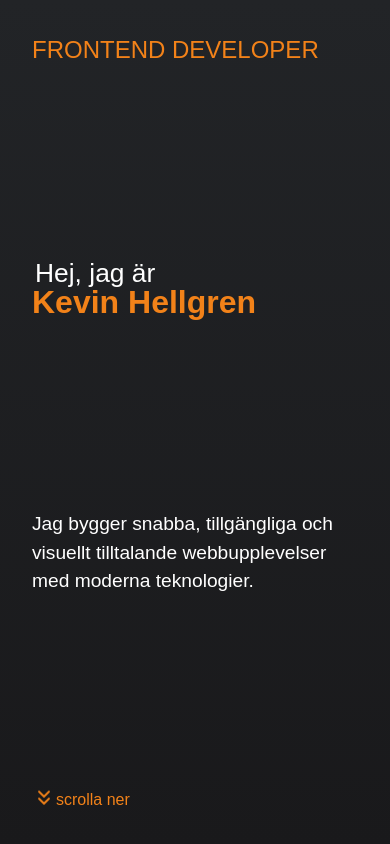
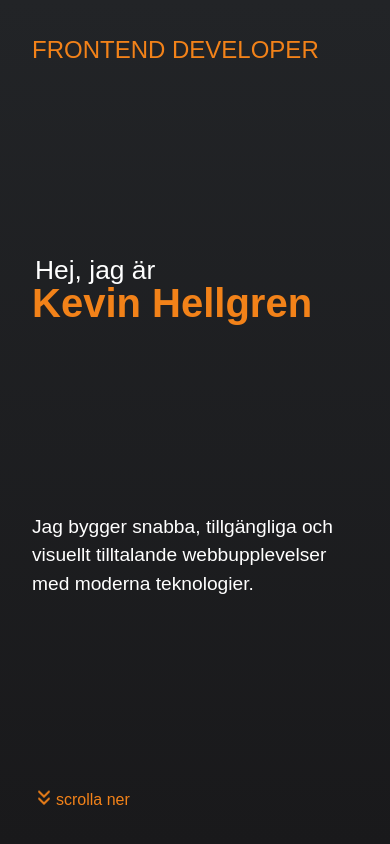
Before and after one commit to Kind606/portfolio-kevin, a Next.js app: page / in a window 390 px wide. Shown: the top 844 px of the page. Built offline with nearby package versions, Linux system fonts and the light colour scheme.

Commit message:
Update h1 font size in LandingSection for improved visibility

```diff
--- a/src/components/landingSection/LandingSection.module.css
+++ b/src/components/landingSection/LandingSection.module.css
@@ -28,7 +28,7 @@
   }
 
   & h1 {
-    font-size: clamp(2rem, 5vw, 4rem);
+    font-size: clamp(2.5rem, 5vw, 4rem);
     font-weight: bold;
     padding: 0px;
     margin: 0px;
```
